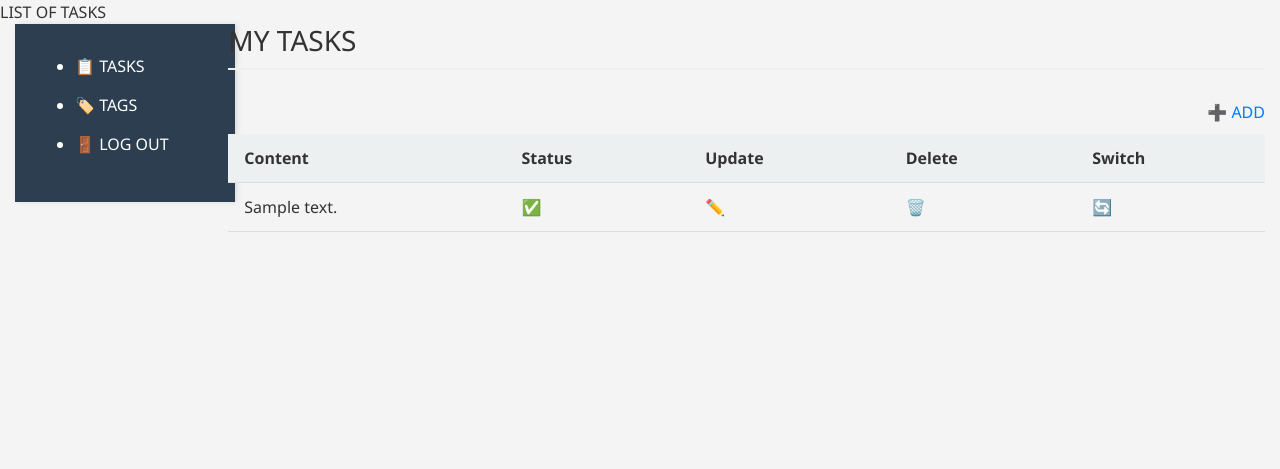
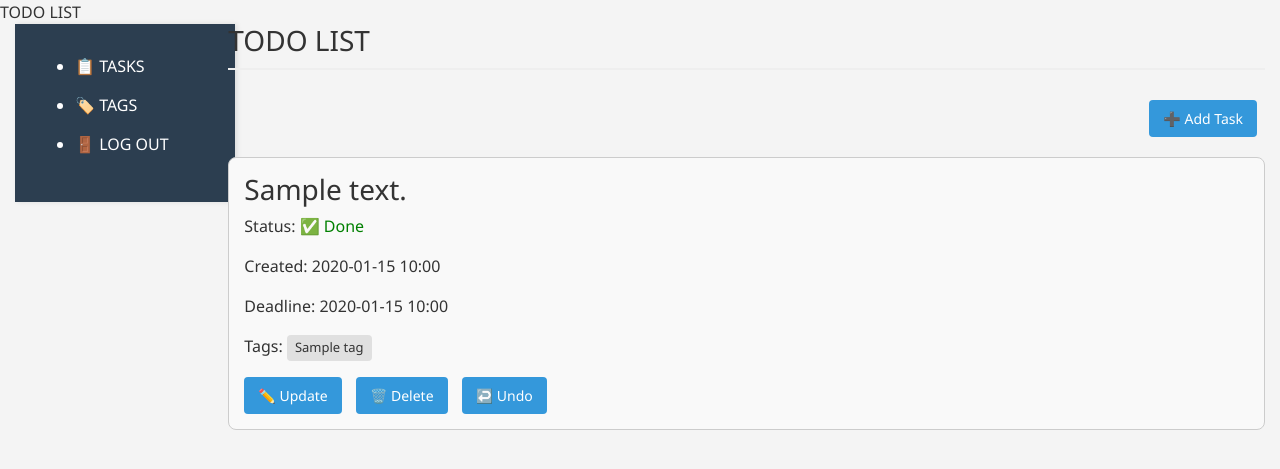
Before and after one commit to Julia15031988/Todo-list, a Django app: page / in a window 1280 px wide. Shown: the top 469 px of the page. Run offline with Django 5.2, Linux system fonts and the light colour scheme; a user stored in the database is signed in; tables that the repository leaves empty hold one stand-in row (values such as "Sample post").

Commit message:
fix templates and static.css and gitignore

```diff
--- a/static/css/styles.css
+++ b/static/css/styles.css
@@ -92,3 +92,32 @@ a.button:hover {
     float: right;
     margin-bottom: 20px;
 }
+
+.task-card {
+    border: 1px solid #ccc;
+    padding: 15px;
+    margin-bottom: 20px;
+    border-radius: 8px;
+    background-color: #f9f9f9;
+}
+
+.task-card h3 {
+    margin-top: 0;
+}
+
+.tag {
+    background-color: #e0e0e0;
+    padding: 3px 8px;
+    border-radius: 4px;
+    font-size: 13px;
+    margin-right: 4px;
+    display: inline-block;
+}
+
+.actions {
+    margin-top: 10px;
+}
+
+.actions .button {
+    margin-right: 10px;
+}
--- a/templates/todo_service/tag_form.html
+++ b/templates/todo_service/tag_form.html
@@ -1,7 +1,7 @@
 {% extends "base.html" %}
-{% block title %}TAF FORM{% endblock %}
+{% block title %}TAG FORM{% endblock %}
 {% block content %}
-<h2>{% if form.instance.pk %}EDIT{% else %}CREATE{% endif %} тег</h2>
+<h2>{% if form.instance.pk %}EDIT{% else %}CREATE{% endif %} TAG </h2>
 <form method="post">
     {% csrf_token %}
     {{ form.as_p }}
--- a/templates/todo_service/task_confirm_delete.html
+++ b/templates/todo_service/task_confirm_delete.html
@@ -1,7 +1,7 @@
 {% extends "base.html" %}
 {% block title %}DELETE TASK{% endblock %}
 {% block content %}
-<h2> Do you really want delete? "{{ object.name }}"?</h2>
+<h2> Do you really want delete?</h2>
 <form method="post">
     {% csrf_token %}
     <button type="submit">✅ YES, DELETE</button>
--- a/templates/todo_service/todo_list.html
+++ b/templates/todo_service/todo_list.html
@@ -1,34 +1,46 @@
 {% extends "base.html" %}
-{% block title %}LIST OF TASKS{% endblock %}
+{% block title %}TODO LIST{% endblock %}
 {% block content %}
-<h1>MY TASKS</h1>
+<h1>TODO LIST</h1>
 
-<div style="text-align: right; margin-bottom: 10px;">
-    <a href="{% url 'todo:task-create' %}">➕ ADD</a>
+<div style="text-align: right; margin-bottom: 20px;">
+    <a href="{% url 'todo:task-create' %}" class="button">➕ Add Task</a>
 </div>
 
-<table>
-    <thead>
-        <tr>
-            <th>Content</th>
-            <th>Status</th>
-            <th>Update</th>
-            <th>Delete</th>
-            <th>Switch</th>
-        </tr>
-    </thead>
-    <tbody>
-        {% for task in task_list %}
-            <tr>
-                <td>{{ task.content }}</td>
-                <td>{% if task.is_done %}✅{% else %}❌{% endif %}</td>
-                <td><a href="{% url 'todo:task-update' task.pk %}">✏️</a></td>
-                <td><a href="{% url 'todo:task-delete' task.pk %}">🗑️</a></td>
-                <td><a href="{% url 'todo:task-switch-status' task.pk %}">🔄</a></td>
-            </tr>
-        {% empty %}
-            <tr><td colspan="5">NO TASKS</td></tr>
-        {% endfor %}
-    </tbody>
-</table>
+{% for task in task_list %}
+    <div class="task-card">
+        <h3>{{ task.content }}</h3>
+        <p>Status:
+            {% if task.is_done %}
+                <span style="color: green;">✅ Done</span>
+            {% else %}
+                <span style="color: red;">❌ Not Done</span>
+            {% endif %}
+        </p>
+        <p>Created: {{ task.created|date:"Y-m-d H:i" }}</p>
+        <p>Deadline:
+            {% if task.deadline %}
+                {{ task.deadline|date:"Y-m-d H:i" }}
+            {% else %}
+                —
+            {% endif %}
+        </p>
+        <p>Tags:
+            {% for tag in task.tags.all %}
+                <span class="tag">{{ tag.name }}</span>{% if not forloop.last %}, {% endif %}
+            {% empty %}
+                —
+            {% endfor %}
+        </p>
+        <div class="actions">
+            <a href="{% url 'todo:task-update' task.pk %}" class="button">✏️ Update</a>
+            <a href="{% url 'todo:task-delete' task.pk %}" class="button">🗑️ Delete</a>
+            <a href="{% url 'todo:task-switch-status' task.pk %}" class="button">
+                {% if task.is_done %}↩️ Undo{% else %}✅ Complete{% endif %}
+            </a>
+        </div>
+    </div>
+{% empty %}
+    <p>No tasks yet.</p>
+{% endfor %}
 {% endblock %}
--- a/todo_project/settings.py
+++ b/todo_project/settings.py
@@ -23,7 +23,7 @@ BASE_DIR = Path(__file__).resolve().parent.parent
 SECRET_KEY = "django-insecure-)q1d&o!qj5owij)gmbr7ep2te!one$@-1#hfu#$%$o(*l#vesk"
 
 # SECURITY WARNING: don't run with debug turned on in production!
-DEBUG =  True
+DEBUG = True
 
 ALLOWED_HOSTS = []
 
@@ -128,5 +128,5 @@ STATICFILES_DIRS = [
 
 DEFAULT_AUTO_FIELD = "django.db.models.BigAutoField"
 
-LOGIN_URL = 'login'
-LOGIN_REDIRECT_URL = '/'
+LOGIN_URL = "login"
+LOGIN_REDIRECT_URL = "/"
```
Also changed, not shown: templates/todo_service/tag_list.html (+27 -14 lines).
